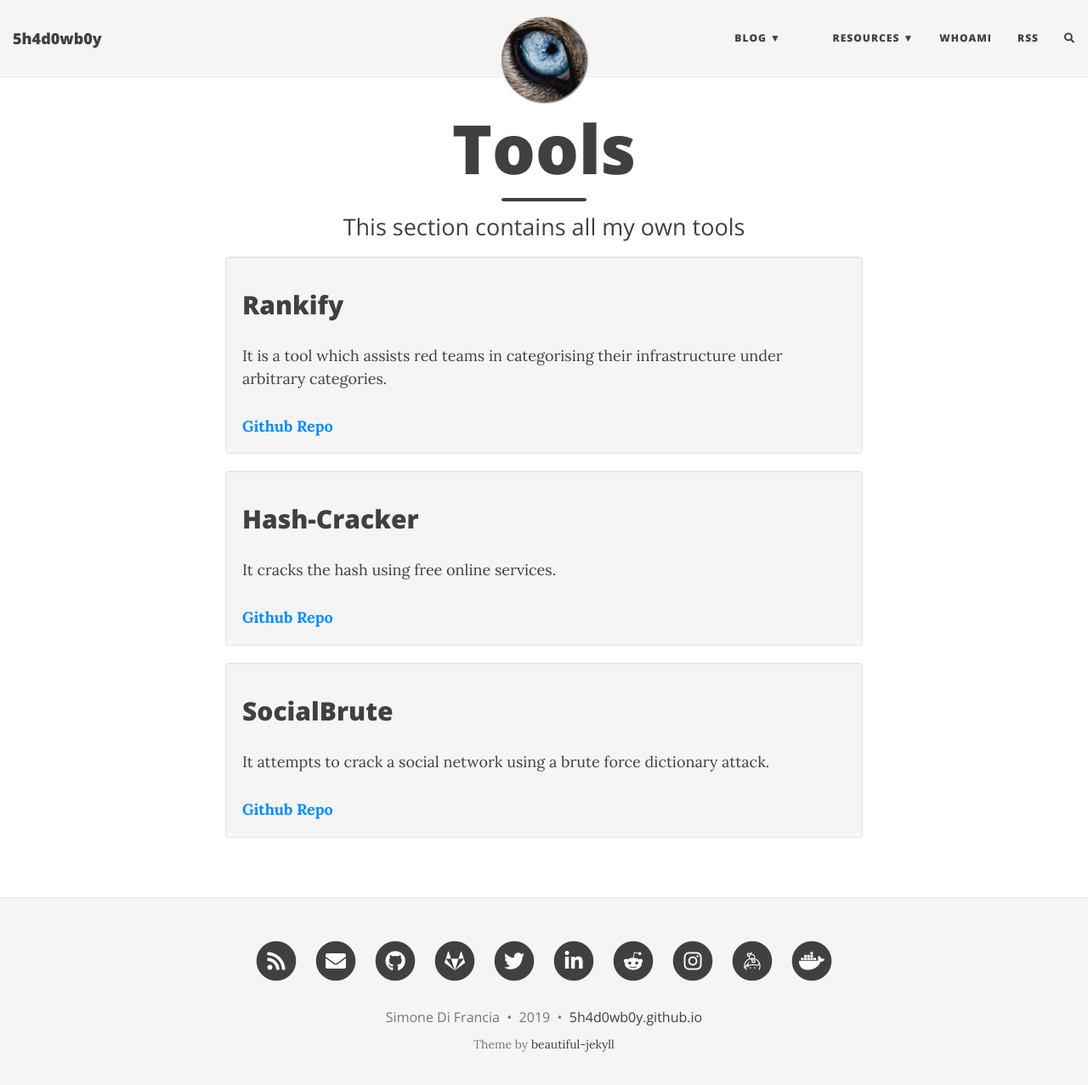
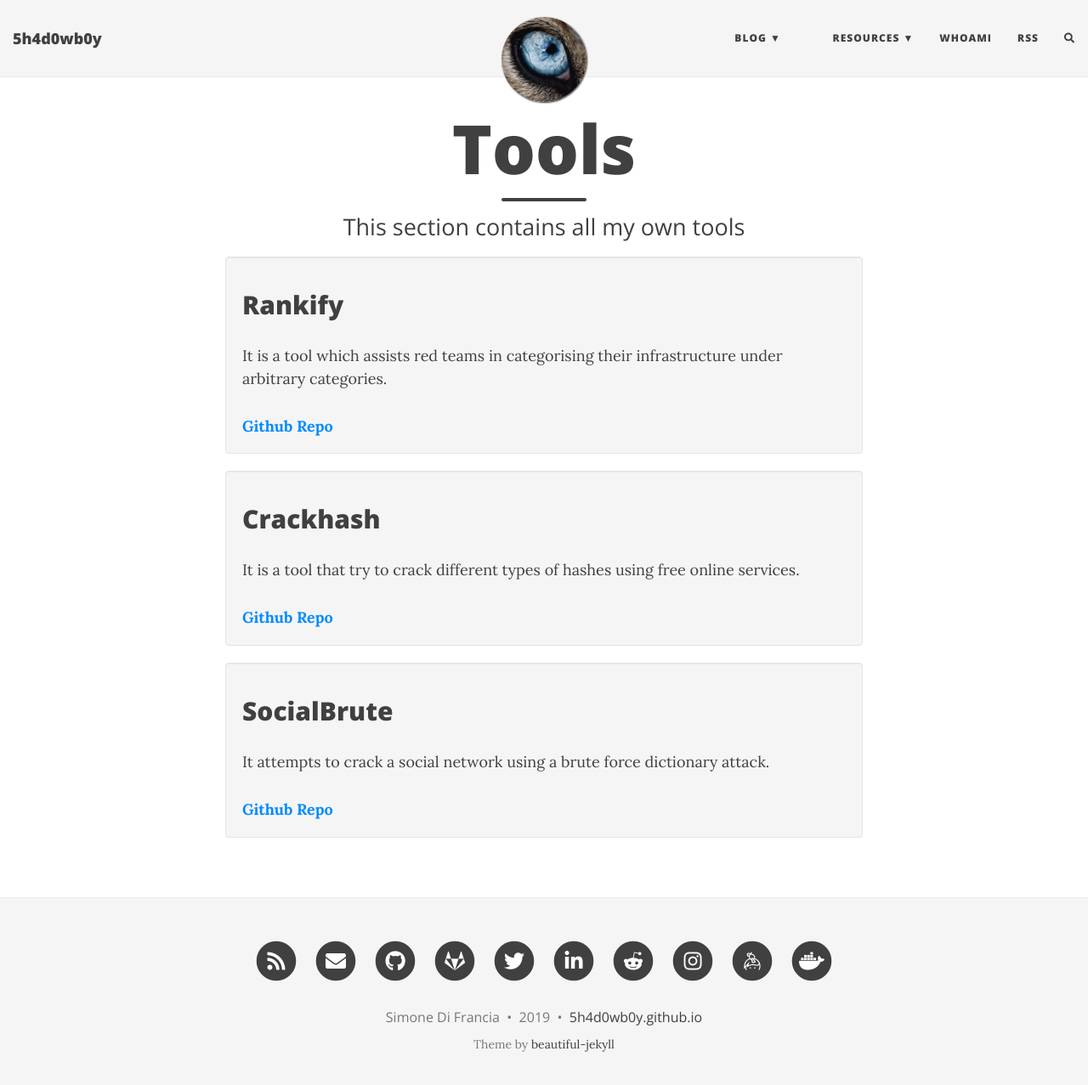
Before and after one commit to 5h4d0wb0y/5h4d0wb0y.github.io, a Jekyll site: the page built from pages/tools.md, in a window 1280 px wide and 1290 px high. Shown: the top 1277 px of the window at 85% size. Built offline with Jekyll 4.4.1, drawn with Linux system fonts in a browser that asks for light colours; nearby versions of some CDN libraries.

Commit message:
changed hash-cracker repo name to crackhash

```diff
--- a/pages/tools.md
+++ b/pages/tools.md
@@ -14,9 +14,9 @@ description:
 </div>
 
 <div class="well article">
-    <h2>Hash-Cracker</h2>
-    <p class="tab">It cracks the hash using free online services.</p>
-    <a href="https://github.com/5h4d0wb0y/hash-cracker" target="_blank"><b>Github Repo</b></a>
+    <h2>Crackhash</h2>
+    <p class="tab">It is a tool that try to crack different types of hashes using free online services.</p>
+    <a href="https://github.com/5h4d0wb0y/crackhash" target="_blank"><b>Github Repo</b></a>
 </div>
 
 <div class="well article">
```
